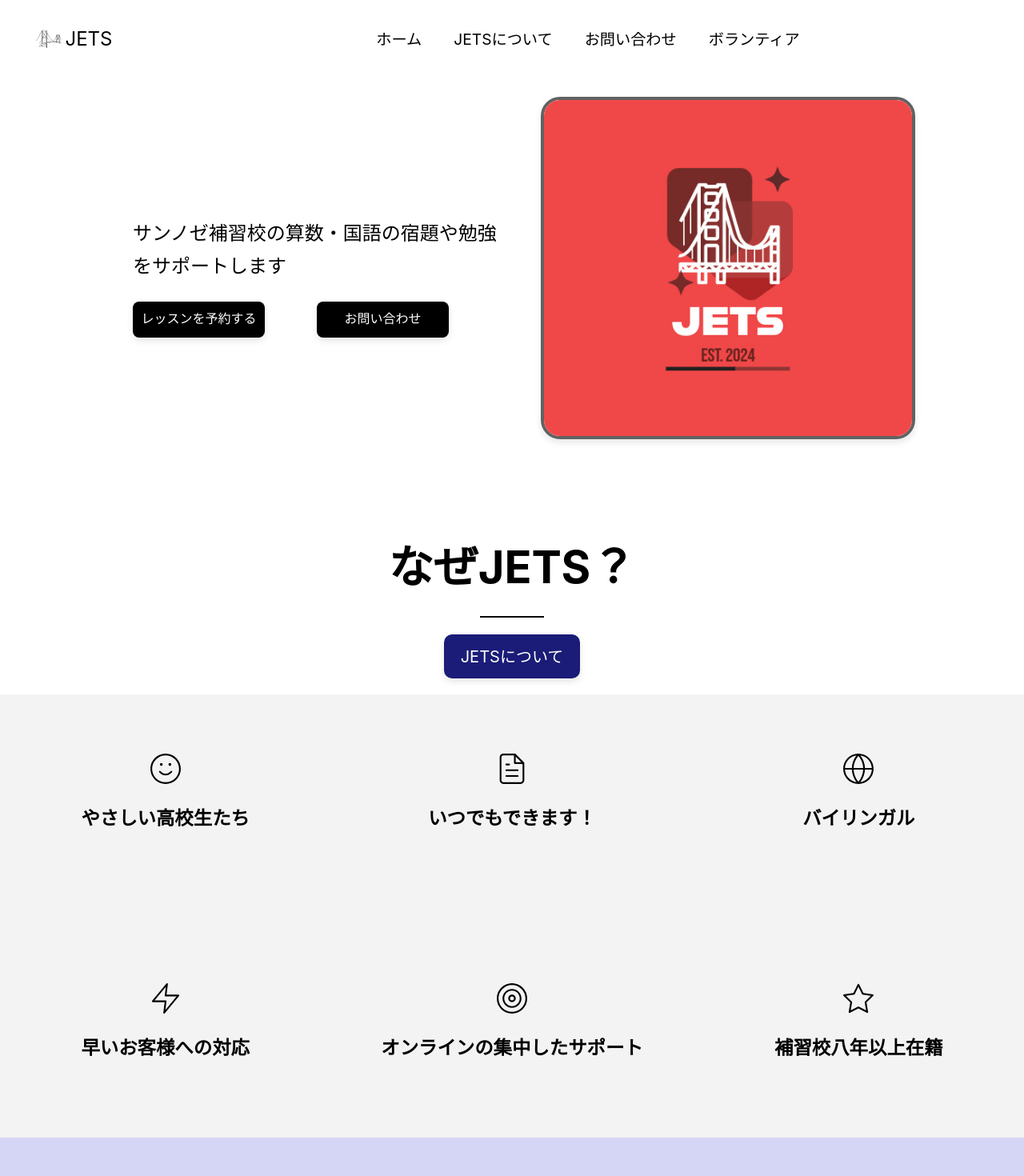
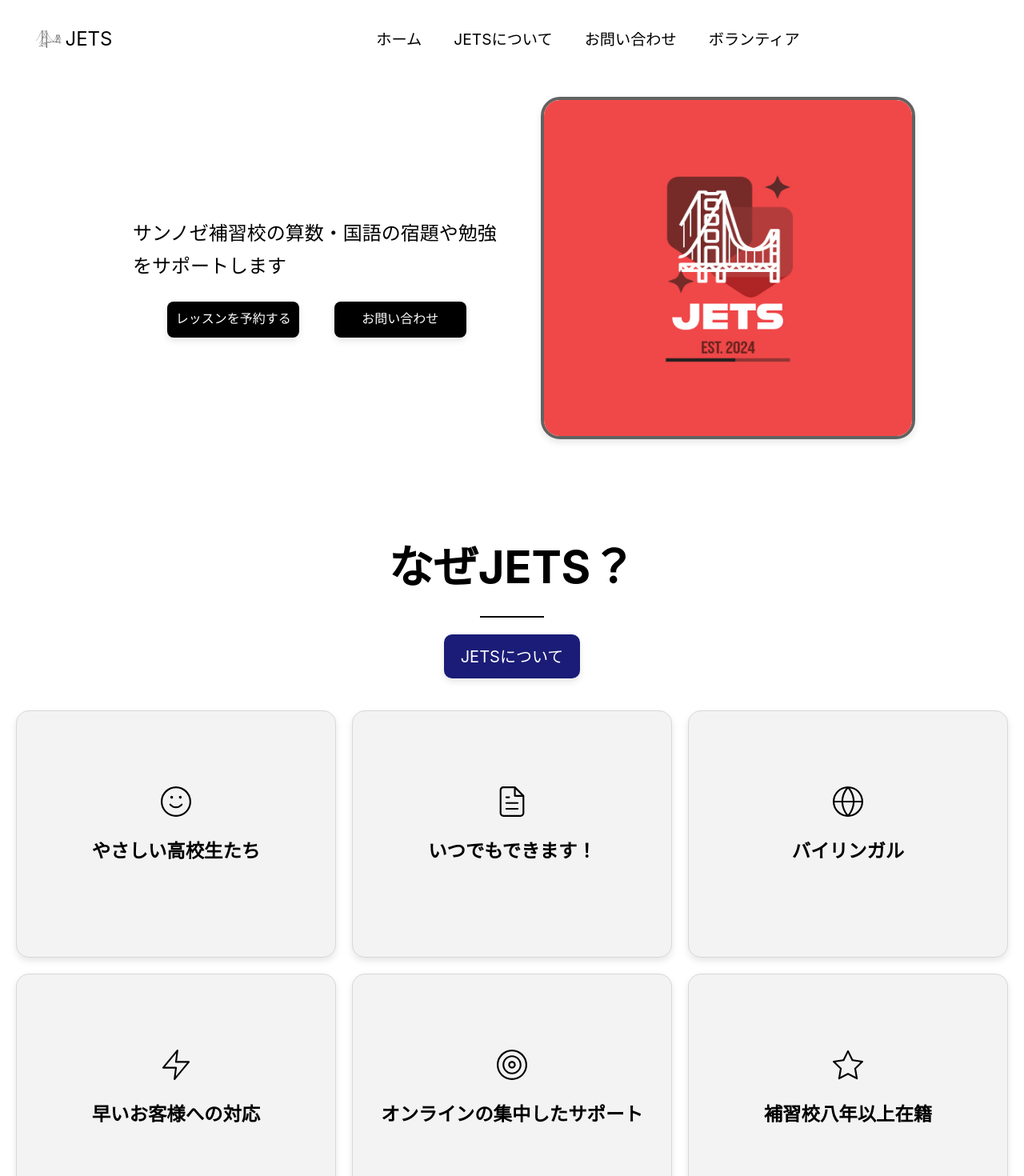
Before and after one commit to 1datcodes/JETS2, a React (Create React App) app: page / in a window 1280 px wide. Shown: the top 1470 px of the page at 80% size. Built offline with nearby package versions, Linux system fonts and the light colour scheme.

Commit message:
Retouched homepage

```diff
--- a/src/HomePage.css
+++ b/src/HomePage.css
@@ -14,10 +14,9 @@
   width: 100%;
 }
 
-.book-lesson .book-lesson-text {
+.book-lesson-text {
   display: flex;
   flex-direction: column;
-  align-items: flex-start;
   width: 460px;
   height: auto;
   padding: 40px;
@@ -30,17 +29,14 @@
   font-weight: semi-bold;
 }
 
-.book-lesson-text .handy-buttons {
+.handy-buttons {
   display: flex;
-  justify-content: center;
+  justify-content: space-evenly;
   align-items: center;
 }
 
-.handy-buttons > a {
-  box-shadow: 0 4px 8px rgba(0, 0, 0, 0.1);
-}
-
-.book-lesson-text .book-lesson-button {
+.book-lesson-button,
+.send-message-button {
   width: 165px;
   height: 45px;
   background-color: black;
@@ -51,32 +47,15 @@
   text-decoration: none;
   line-height: 19.6px;
   border-radius: 8px;
+  box-shadow: 0 4px 8px rgba(0, 0, 0, 0.1);
+  transition: background-color 0.3s ease-in-out, transform 0.3s ease-in-out;
 }
 
-.book-lesson-text .book-lesson-button:hover {
+.book-lesson-button:hover,
+.send-message-button:hover {
   background-color: rgba(83, 83, 83, 0.9);
   cursor: pointer;
-  transition: background-color 0.3s ease-in-out;
-}
-
-.book-lesson-text .send-message-button {
-  width: 165px;
-  height: 45px;
-  margin-left: 65px;
-  background-color: black;
-  color: white;
-  display: flex;
-  justify-content: center;
-  align-items: center;
-  text-decoration: none;
-  line-height: 19.6px;
-  border-radius: 8px;
-}
-
-.book-lesson-text .send-message-button:hover {
-  background-color: rgba(83, 83, 83, 0.9);
-  cursor: pointer;
-  transition: background-color 0.3s ease-in-out;
+  transform: scale(1.05);
 }
 
 .book-lesson .jets-image {
@@ -88,20 +67,18 @@
   border-radius: 24px;
   box-shadow: 0 4px 8px rgba(0, 0, 0, 0.1);
   margin: 10px;
-  object-fit: cover;
 }
 
 .book-lesson .jets-image img {
   width: 100%;
   height: 100%;
-  object-fit: cover;
 }
 
 .why-us {
   margin-top: 80px;
 }
 
-.why-us .why-us-title {
+.why-us-title {
   display: flex;
   flex-direction: column;
   justify-content: center;
@@ -109,19 +86,19 @@
   margin-bottom: 20px;
 }
 
-.why-us .why-us-title h2 {
+.why-us-title h2 {
   font-size: 56px;
   margin: 25px 0;
 }
 
-.why-us .why-us-title .bar {
+.bar {
   width: 80px;
   height: 2px;
   background-color: black;
   margin-bottom: 21px;
 }
 
-.why-us .why-us-title .link-to-about {
+.link-to-about {
   width: 170px;
   height: 55px;
   background-color: rgb(26, 28, 119);
@@ -135,39 +112,51 @@
   font-weight: semi-bold;
   transition:
     background-color 0.3s ease-in-out,
-    color 0.3s ease-in-out;
+    color 0.3s ease-in-out,
+    transform 0.3s ease-in-out;
   border-radius: 10px;
   box-shadow: 0 4px 8px rgba(0, 0, 0, 0.1);
 }
 
-.why-us .why-us-title .link-to-about:hover {
+.link-to-about:hover {
   background-color: rgb(213, 214, 246);
   color: rgb(26, 28, 119);
   cursor: pointer !important;
+  transform: scale(1.05);
 }
 
-.why-us .benefits-panel {
+.benefits-panel {
   display: grid;
   grid-template-columns: repeat(3, 1fr);
   grid-template-rows: repeat(2, auto);
   gap: 20px;
-  background-color: rgb(243, 243, 243);
   font-size: 20px;
   text-align: center;
   min-height: 267px;
   overflow: hidden;
+  padding: 20px;
 }
 
-.why-us .benefits-panel div {
+.benefits-panel > div {
   display: flex;
   flex-direction: column;
   justify-content: center;
   align-items: center;
   height: auto;
   min-height: 267px;
+  background-color: rgb(243, 243, 243);
+  border: 1px solid rgb(215, 215, 215);
+  border-radius: 16px;
+  box-shadow: 0 4px 8px rgba(0, 0, 0, 0.1);
+  transition: 0.3s ease-in-out;
+  padding: 20px;
 }
 
-.why-us .benefits-panel svg {
+.benefits-panel > div:hover {
+  transform: scale(1.04);
+}
+
+.benefits-panel svg {
   width: 38px;
   height: 38px;
   object-fit: contain;
--- a/src/HomePage.js
+++ b/src/HomePage.js
@@ -1,4 +1,4 @@
-import React from "react";
+import { React } from "react";
 import Header from "./Header";
 import Contact from "./Contact";
 import "./HomePage.css";
```
